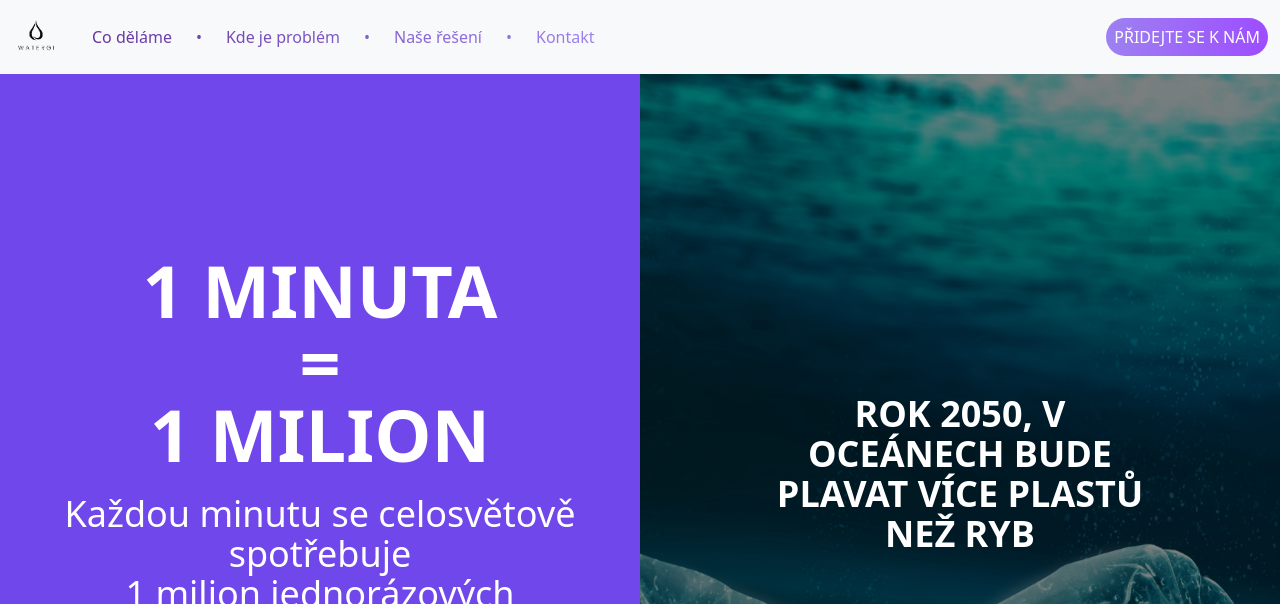
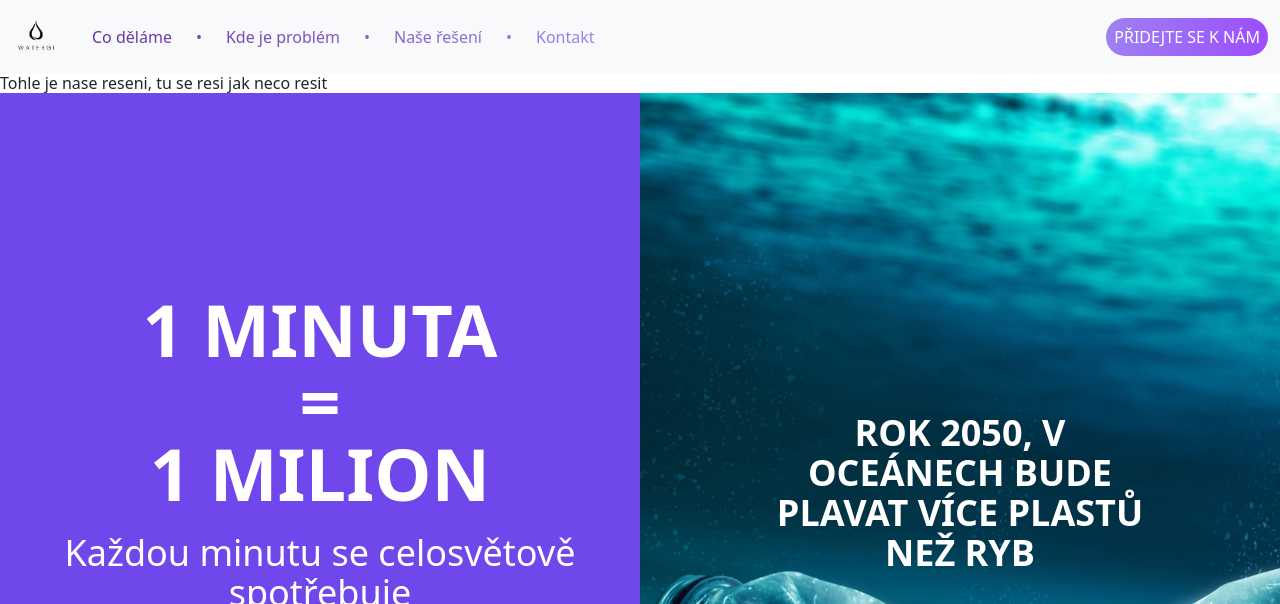
Before and after one commit to lxkask/watergi, a React (Vite) app: page /kde-je-problem in a window 1280 px wide. Shown: the top 604 px of the page. Built offline with nearby package versions, Linux system fonts and the light colour scheme.

Commit message:
kde je problem responzivita

```diff
--- a/src/components/naviBar.css
+++ b/src/components/naviBar.css
@@ -13,9 +13,20 @@
    color: white;
    background: rgb(157,129,241);
    background: linear-gradient(90deg, rgba(157,129,241,1) 0%, rgba(157,77,255,1) 100%);
+   cursor: pointer;
 }
 
 .button-text {
     background-color: white;
     -webkit-background-clip: text;
+    -webkit-touch-callout: none;
+    -webkit-user-select: none;
+    -khtml-user-select: none;
+    -moz-user-select: none;
+    -ms-user-select: none;
+    user-select: none;
 }
+
+.join-btn:hover {
+    background:  rgb(160, 82, 255);
+}
--- /dev/null
+++ b/src/pages/hlavni-strana/index.css
@@ -0,0 +1,4 @@
+h1 {
+    size: 2rem;
+    font-family: ;
+}
--- a/src/pages/hlavni-strana/index.jsx
+++ b/src/pages/hlavni-strana/index.jsx
@@ -1,9 +1,41 @@
 import React from 'react';
+import './index.css'
+import Container from 'react-bootstrap/Container';
+import Row from 'react-bootstrap/Row';
+import Col from 'react-bootstrap/Col';
 
 const HlavniStrana = () => {
   return (
     <div>
-      <h1> Tohle je main page, kde se dějou věci</h1>
+       <Container fluid="md">
+        <Row id='big-main-text' className=''>
+          <Col className='d-flex align-items-center flex-column p-5'>
+            <h1 className=''>PŘEDSTAVUJEME JEDNODUCHOU INOVACI WATERGI HYDRATAČNÍ STANICI</h1>
+            <h2>EKOLOGICKÝ PITNÝ REŽIM S FILTROVANOU VODOU BEZ OBALU</h2>
+          </Col>
+        </Row>
+        <Row id='text-product'>
+          <Col>
+            <h1></h1>
+          </Col>
+          <Col>
+
+          </Col>
+        </Row>
+        <Row id='big-text-bottom'>
+          <Col>
+          </Col>
+        </Row>
+        <Row id='text-boxes'>
+          <Col></Col>
+          <Col></Col>
+          <Col></Col>
+          <Col></Col>
+        </Row>
+        <Row id='text-with-background'>
+          <Col></Col>
+        </Row>
+      </Container>
     </div>
   );
 };
--- /dev/null
+++ b/src/pages/kde-je-problem/index.css
@@ -0,0 +1,9 @@
+#first-row-l {
+    background-color: rgba(0, 0, 0, 0.5)!important;
+}
+
+h2 {
+    margin: 0;
+    padding: 0;
+
+}
--- a/src/pages/kde-je-problem/index.jsx
+++ b/src/pages/kde-je-problem/index.jsx
@@ -1,67 +1,85 @@
 import React from 'react';
+import './index.css'
+import Container from 'react-bootstrap/Container';
+import Row from 'react-bootstrap/Row';
+import Col from 'react-bootstrap/Col';
 import ocean from '../../img/ocean.png';
 import beach from '../../img/beach.png';
-import beach2 from '../../img/beach2.png';
+import beach2 from '../../img/beach2-darker.png';
 
-const KdeJeProblem = () => {
+const NaseReseni = () => {
   return (
-    <div className="container mx-auto px-0">
-      <div className="flex">
-        {/* Levá kostka */}
-        <div className="w-1/2 bg-purple text-white p-8 flex justify-center text-center flex-col h-screen">
+    <div>
+      <h1> Tohle je nase reseni, tu se resi jak neco resit</h1>
+      <Container fluid>
+        <Row className='d-flex justify-content-center flex-row align-items-center'>
+          {/* 1min a flaska dsektop vedle sebe */}
+          <Col md="6" className='d-flex align-items-center flex-column justify-content-center bg-purple'>
+            <div className="text-center text-white h-screen d-flex flex-column justify-content-center">
               <h2 className="font-bold text-7xl mb-4">1 MINUTA <br /> = <br />1 MILION</h2>
               <p className="text-4xl">
                 Každou minutu se celosvětově <br />spotřebuje <br />1 milion jednorázových plastových <br />lahví.
               </p>
             </div>
-        {/* Pravá kostka */}
-        <div className="w-1/2 bg-cover bg-right" style={{ backgroundImage: `url(${ocean})` }}>
-          <div className="flex items-center justify-center h-full bg-black bg-opacity-50">
-            <h2 className="text-white font-bold text-4xl text-center">
+          </Col>
+          {/* !!!nefunguje opacity na bg obrazku nejdřív layout pak tohle dodělat (už mě to sere)*/}
+          <Col md="6" id='first-row-l' style={{ backgroundImage: `url(${ocean})`, backgroundSize: "cover"}}>
+            <div>
+              <h2 className="d-flex flex-column justify-content-center text-white font-bold text-4xl text-center min-vh-100">
                 ROK 2050, V <br /> OCEÁNECH BUDE <br /> PLAVAT VÍCE PLASTŮ <br />NEŽ RYB
               </h2>
             </div>
-        </div>
-      </div>
-      <div className="flex">
-        {/* Levá kostka */}
-        <div className="w-1/2 bg-green text-white p-8 flex justify-center text-center flex-col h-screen">
+          </Col>
+        </Row>
+        <Row className='d-flex justify-content-center flex-row align-items-center'>
+          {/* PET v česku a obrazek desktop vedle sebe */}
+          <Col md="6" className='d-flex align-items-center flex-column justify-content-center'>
+            <div className="min-vw-100 min-vh-100 bg-green text-white p-8 text-center d-flex flex-column justify-content-center">
               <h2 className="font-bold text-7xl mb-4">JEN V ČESKU SE <br /> ROČNĚ VYROBÍ <br />60 TISÍC TUN <br /> PETEK</h2>
               <p className="text-4xl">
                 K recyklaci se dostane takřka <br />polovina.
               </p>
           </div>
-        {/* Pravá kostka */}
-        <div className="w-1/2 bg-cover bg-right" style={{ backgroundImage: `url(${beach})` }}>
-          <div className="flex items-center justify-center h-full bg-black bg-opacity-50">
+          </Col>
+          <Col md="6" style={{ backgroundImage: `url(${beach})`, backgroundSize: "cover" }}>
+            <div className="flex items-center justify-center min-vh-100">
               <h2 className="text-white font-bold text-4xl text-center">
                 VĚTŠINU Z <br />PLASTOVÝCH ODPADŮ, <br />TVOŘÍ PRÁVĚ BALENÁ <br />VODA
               </h2>
             </div>
-        </div>
-      </div>
-      <div className="flex">
-        {/* Levá kostka */}
-        <div className="w-1/2 bg-purple text-white p-8 flex justify-center text-center flex-col h-screen">
+          </Col>
+        </Row>
+        <Row className='d-flex justify-content-center flex-row align-items-center'>
+          {/* neco zmenit a skladka obrazek desktop vedle sebe */}
+          <Col md="6" className='d-flex align-items-center flex-column justify-content-center'>
+            <div className="min-vh-100 min-vw-100 bg-purple text-white text-center p-8 d-flex align-items-center flex-column justify-content-center">
               <h2 className="font-bold text-7xl mb-4">JE NA ČASE NĚCO <br />ZMĚNIT</h2>
               <p className="text-4xl">Jednorázové plasty nejsou <br />budoucnost.
               </p>
             </div>
-        {/* Pravá kostka */}
-        <div className="w-1/2 bg-cover bg-right" style={{ backgroundImage: `url(${beach2})` }}>
-          <div className="flex items-center justify-center h-full bg-black bg-opacity-50">
+          </Col>
+          <Col md="6" style={{ backgroundImage: `url(${beach2})` }}>
+            <div className="d-flex items-center justify-center min-vh-100">
               <h2 className="text-white font-bold text-4xl text-center">
                 OHROMUJÍCÍCH 91% <br />JEDNORÁZOVÝCH PLASTŮ <br />NEBYLO NIKDY RECYKLOVÁNO, <br />VĚTŠINA Z NICH KONČÍ NA <br />SKLÁDKÁCH NEBO V OCEÁNU
               </h2>
             </div>
-        </div>
-      </div>
-      <div className='bg-pink text-white text-center'>
-        <h2 className="text-4xl font-bold py-10">Pokud nezměníme naše kulturní návyky <br />a paradigmata k jednorázovým plastům, <br />dopad bude fatální.
+          </Col>
+        </Row>
+        <Row>
+          {/* dopad velkej radek pres celou obrazovku */}
+          <Col md="12" className='bg-pink text-white text-center min-vw-100'>
+          <div className=''>
+            <h2 className="text-4xl font-bold py-10">
+              Pokud nezměníme naše kulturní návyky <br />a paradigmata k jednorázovým plastům, <br />dopad bude fatální.
             </h2>
           </div>
+          </Col>
+        </Row>
+      </Container>
+
     </div>
   );
 };
 
-export default KdeJeProblem;
+export default NaseReseni;
--- a/src/pages/nase-reseni/index.jsx
+++ b/src/pages/nase-reseni/index.jsx
@@ -1,9 +1,12 @@
 import React from 'react';
+
+
 
 const NaseReseni = () => {
   return (
     <div>
       <h1> Tohle je nase reseni, tu se resi jak neco resit</h1>
+
     </div>
   );
 };
```
Also changed, not shown: src/pages/nase-reseni/index.css (added), 1 other file (tests, documents, lock files or other folders). Lines whose indentation alone changed are shown as unchanged.
